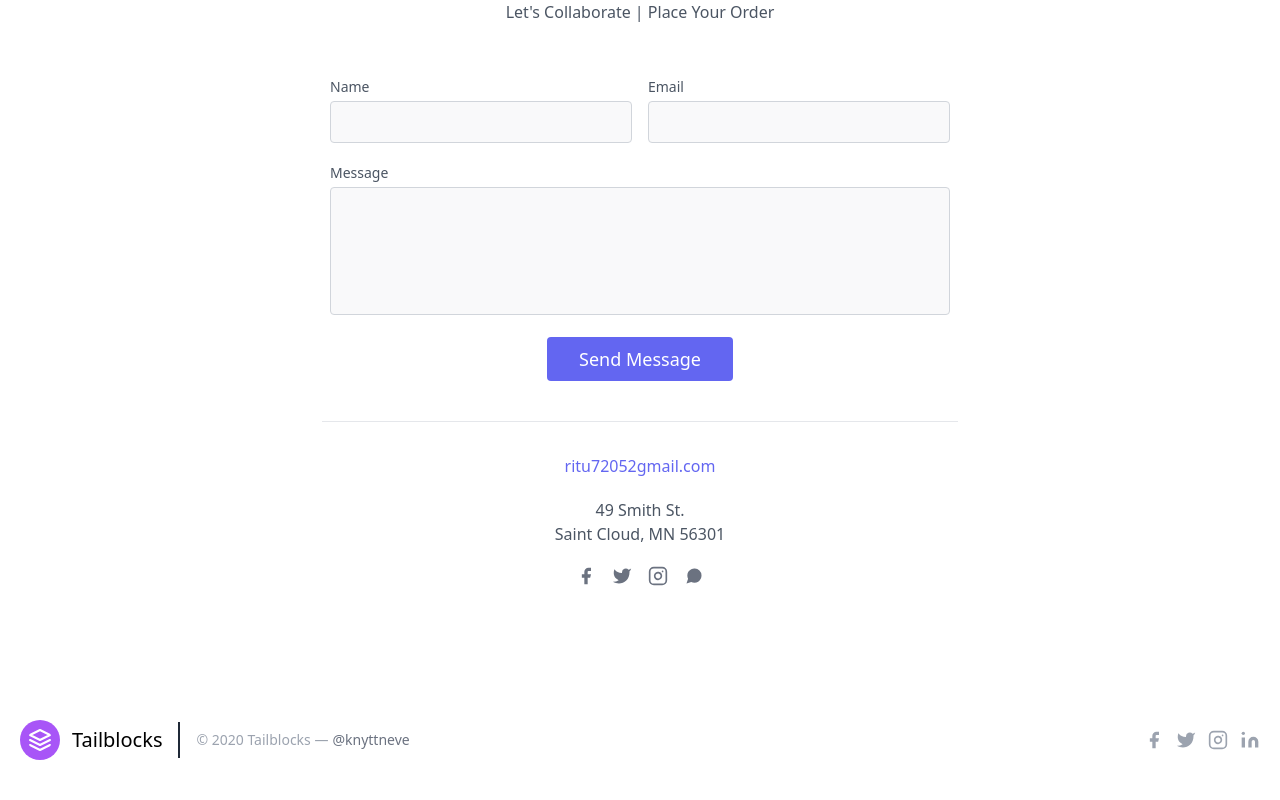
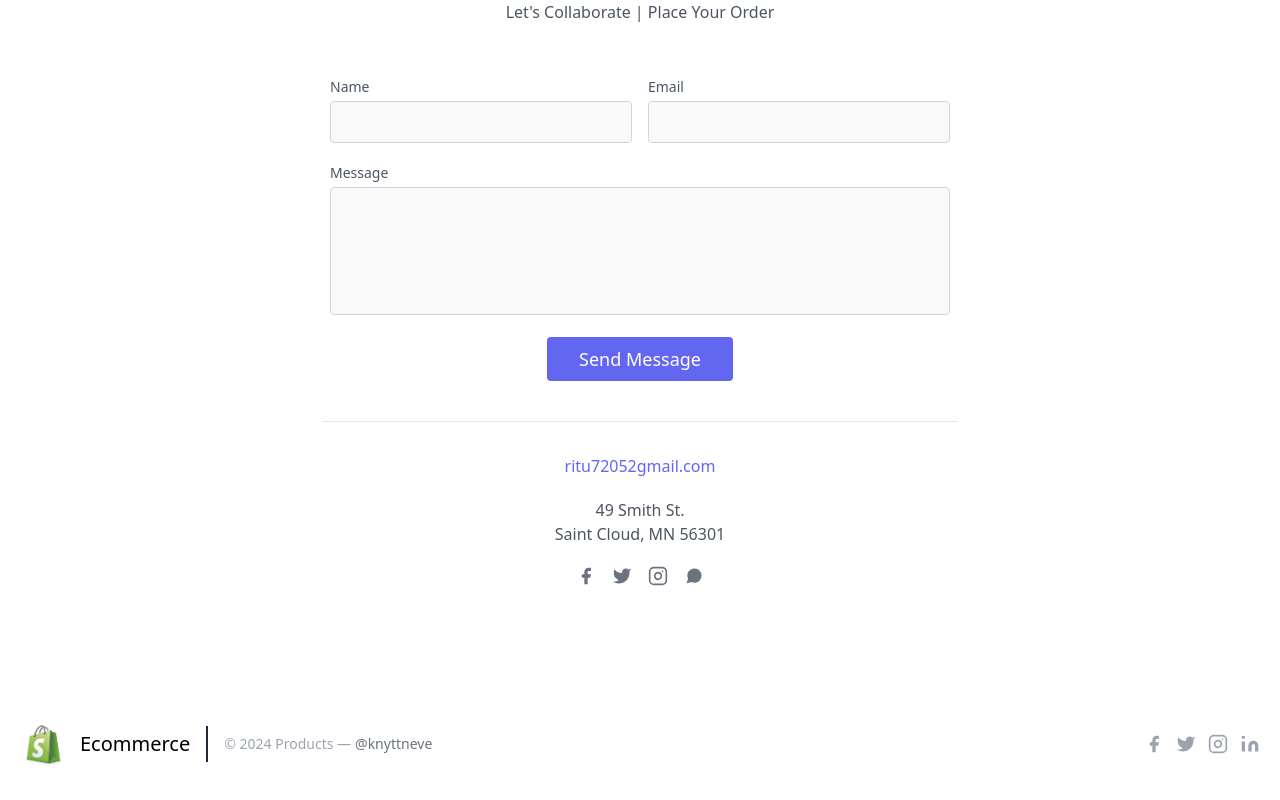
Before and after one commit to Rit014/ecommerce-website, a React (Create React App) app: page / in a window 1280 px wide. Shown: the part 2737-3537 px from the top of the page. Built offline with nearby package versions, Linux system fonts and the light colour scheme; no server answers.

Commit message:
add new changes

```diff
--- a/src/Components/About.jsx
+++ b/src/Components/About.jsx
@@ -1,4 +1,5 @@
 import React from "react";
+import { Link } from 'react-router-dom';
 import ImageOne from '.././assets/Image-4.jfif';
 import ImageTwo from '.././assets/Image-1.jpg';
 import ImageThree from '.././assets/Image-6.jfif';
@@ -628,12 +629,12 @@ const About = () => {
                   deserunt nihil voluptate ea placeat excepturi voluptatem corrupti maxime totam ratione
                   minima autem nostrum ad, laboriosam temporibus officia.
                 </p>
-                <a
+                <Link
                   href="javascript:void(0)"
                   className="inline-flex items-center justify-center py-3 text-base font-medium text-center text-white border border-transparent rounded-md px-7 bg-primary hover:bg-opacity-90"
                 >
                   Get Started
-                </a>
+                </Link>
               </div>
             </div>
           </div>
--- a/src/Components/Footer.jsx
+++ b/src/Components/Footer.jsx
@@ -1,42 +1,42 @@
 import React from 'react';
+import Image from '../assets/Image-2.png';
+import { Link } from 'react-router-dom';
 
 const Footer = () => {
     return (
         <>
             <footer className="text-gray-400 body-font">
                 <div className="container px-5 py-8 mx-auto flex items-center sm:flex-row flex-col">
-                    <a className="flex title-font font-medium items-center md:justify-start justify-center text-black">
-                        <svg xmlns="http://www.w3.org/2000/svg" fill="none" stroke="currentColor" strokeLinecap="round" strokeLinejoin="round" strokeWidth="2" className="w-10 h-10 text-white p-2 bg-purple-500 rounded-full" viewBox="0 0 24 24">
-                            <path d="M12 2L2 7l10 5 10-5-10-5zM2 17l10 5 10-5M2 12l10 5 10-5"></path>
-                        </svg>
-                        <span className="ml-3 text-xl">Tailblocks</span>
-                    </a>
-                    <p className="text-sm text-gray-400 sm:ml-4 sm:pl-4 sm:border-l-2 sm:border-gray-800 sm:py-2 sm:mt-0 mt-4">© 2020 Tailblocks —
+                    <Link className="flex title-font font-medium items-center md:justify-start justify-center text-black">
+                        <img src={Image} className='w-12' alt="image" />
+                        <span className="ml-3 text-xl">Ecommerce</span>
+                    </Link>
+                    <p className="text-sm text-gray-400 sm:ml-4 sm:pl-4 sm:border-l-2 sm:border-gray-800 sm:py-2 sm:mt-0 mt-4">© 2024 Products —
                         <a href="https://twitter.com/knyttneve" className="text-gray-500 ml-1" target="_blank" rel="noopener noreferrer">@knyttneve</a>
                     </p>
                     <span className="inline-flex sm:ml-auto sm:mt-0 mt-4 justify-center sm:justify-start">
-                        <a className="text-gray-400">
+                        <Link className="text-gray-400">
                             <svg fill="currentColor" strokeLinecap="round" strokeLinejoin="round" strokeWidth="2" className="w-5 h-5" viewBox="0 0 24 24">
                                 <path d="M18 2h-3a5 5 0 00-5 5v3H7v4h3v8h4v-8h3l1-4h-4V7a1 1 0 011-1h3z"></path>
                             </svg>
-                        </a>
-                        <a className="ml-3 text-gray-400">
+                        </Link>
+                        <Link className="ml-3 text-gray-400">
                             <svg fill="currentColor" strokeLinecap="round" strokeLinejoin="round" strokeWidth="2" className="w-5 h-5" viewBox="0 0 24 24">
                                 <path d="M23 3a10.9 10.9 0 01-3.14 1.53 4.48 4.48 0 00-7.86 3v1A10.66 10.66 0 013 4s-4 9 5 13a11.64 11.64 0 01-7 2c9 5 20 0 20-11.5a4.5 4.5 0 00-.08-.83A7.72 7.72 0 0023 3z"></path>
                             </svg>
-                        </a>
-                        <a className="ml-3 text-gray-400">
+                        </Link>
+                        <Link className="ml-3 text-gray-400">
                             <svg fill="none" stroke="currentColor" strokeLinecap="round" strokeLinejoin="round" strokeWidth="2" className="w-5 h-5" viewBox="0 0 24 24">
                                 <rect width="20" height="20" x="2" y="2" rx="5" ry="5"></rect>
                                 <path d="M16 11.37A4 4 0 1112.63 8 4 4 0 0116 11.37zm1.5-4.87h.01"></path>
                             </svg>
-                        </a>
-                        <a className="ml-3 text-gray-400">
+                        </Link>
+                        <Link className="ml-3 text-gray-400">
                             <svg fill="currentColor" stroke="currentColor" strokeLinecap="round" strokeLinejoin="round" strokeWidth="0" className="w-5 h-5" viewBox="0 0 24 24">
                                 <path stroke="none" d="M16 8a6 6 0 016 6v7h-4v-7a2 2 0 00-2-2 2 2 0 00-2 2v7h-4v-7a6 6 0 016-6zM2 9h4v12H2z"></path>
                                 <circle cx="4" cy="4" r="2" stroke="none"></circle>
                             </svg>
-                        </a>
+                        </Link>
                     </span>
                 </div>
             </footer>
--- a/src/Components/Product.jsx
+++ b/src/Components/Product.jsx
@@ -1,6 +1,6 @@
 import React, { useState } from 'react';
 import { useEffect } from 'react';
-import { useNavigate, useParams } from 'react-router-dom';
+import { Link, useNavigate, useParams } from 'react-router-dom';
 
 const Product = () => {
 
@@ -80,21 +80,21 @@ const Product = () => {
                   <span className="text-gray-600 ml-3">{product?.rating.rate}</span>
                 </span>
                 <span className="flex ml-3 pl-3 py-2 border-l-2 border-gray-200 space-x-2s">
-                  <a className="text-gray-500">
+                  <Link className="text-gray-500">
                     <svg fill="currentColor" strokeLinecap="round" strokeLinejoin="round" strokeWidth="2" className="w-5 h-5" viewBox="0 0 24 24">
                       <path d="M18 2h-3a5 5 0 00-5 5v3H7v4h3v8h4v-8h3l1-4h-4V7a1 1 0 011-1h3z"></path>
                     </svg>
-                  </a>
-                  <a className="text-gray-500">
+                  </Link>
+                  <Link className="text-gray-500">
                     <svg fill="currentColor" strokeLinecap="round" strokeLinejoin="round" strokeWidth="2" className="w-5 h-5" viewBox="0 0 24 24">
                       <path d="M23 3a10.9 10.9 0 01-3.14 1.53 4.48 4.48 0 00-7.86 3v1A10.66 10.66 0 013 4s-4 9 5 13a11.64 11.64 0 01-7 2c9 5 20 0 20-11.5a4.5 4.5 0 00-.08-.83A7.72 7.72 0 0023 3z"></path>
                     </svg>
-                  </a>
-                  <a className="text-gray-500">
+                  </Link>
+                  <Link className="text-gray-500">
                     <svg fill="currentColor" strokeLinecap="round" strokeLinejoin="round" strokeWidth="2" className="w-5 h-5" viewBox="0 0 24 24">
                       <path d="M21 11.5a8.38 8.38 0 01-.9 3.8 8.5 8.5 0 01-7.6 4.7 8.38 8.38 0 01-3.8-.9L3 21l1.9-5.7a8.38 8.38 0 01-.9-3.8 8.5 8.5 0 014.7-7.6 8.38 8.38 0 013.8-.9h.5a8.48 8.48 0 018 8v.5z"></path>
                     </svg>
-                  </a>
+                  </Link>
                 </span>
               </div>
               <p className="leading-relaxed">{product?.description}</p>
--- a/src/Components/ProductCard.jsx
+++ b/src/Components/ProductCard.jsx
@@ -28,12 +28,12 @@ const ProductCard = () => {
               {
                 products.map((product, index) => {
                   console.log(product)
-                  const { id, title, price, description, category, image } = product;
+                  const { id, title, price, category, image } = product;
                   return (
                     <Link to={`/products/${id}`} className="lg:w-1/4 md:w-1/2 p-4 w-full cursor-pointer" key={index}>
-                      <a className="block relative h-48 rounded overflow-hidden">
+                      <Link className="block relative h-48 rounded overflow-hidden">
                         <img alt={title} className="object-contain object-center w-full h-full block" src={image} />
-                      </a>
+                      </Link>
                       <div className="mt-4">
                         <h3 className="text-gray-500 text-xs tracking-widest title-font mb-1 text-uppercase">{category}</h3>
                         <h2 className="text-black title-font text-lg font-medium text-uppercase">{title}</h2>
```
Also changed, not shown: public/index.html (+0 -10 lines).
